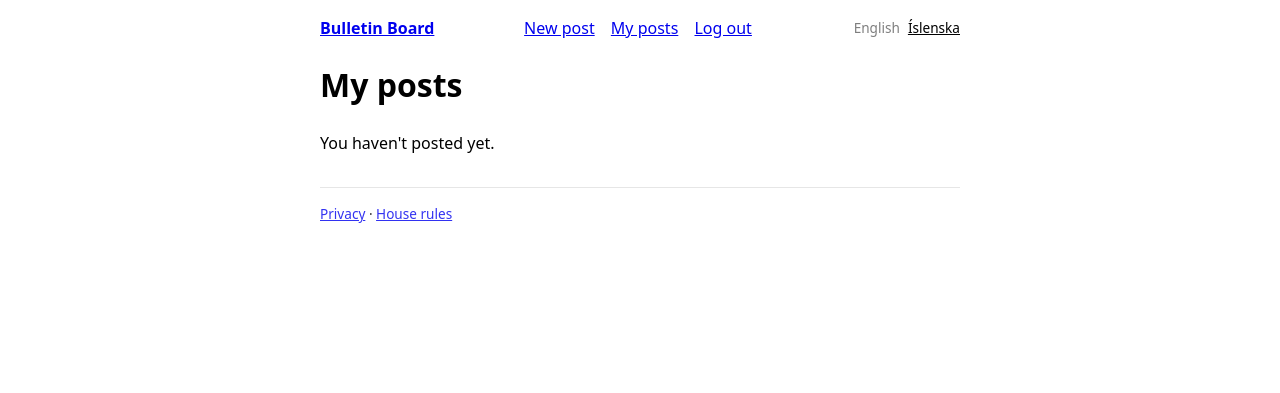
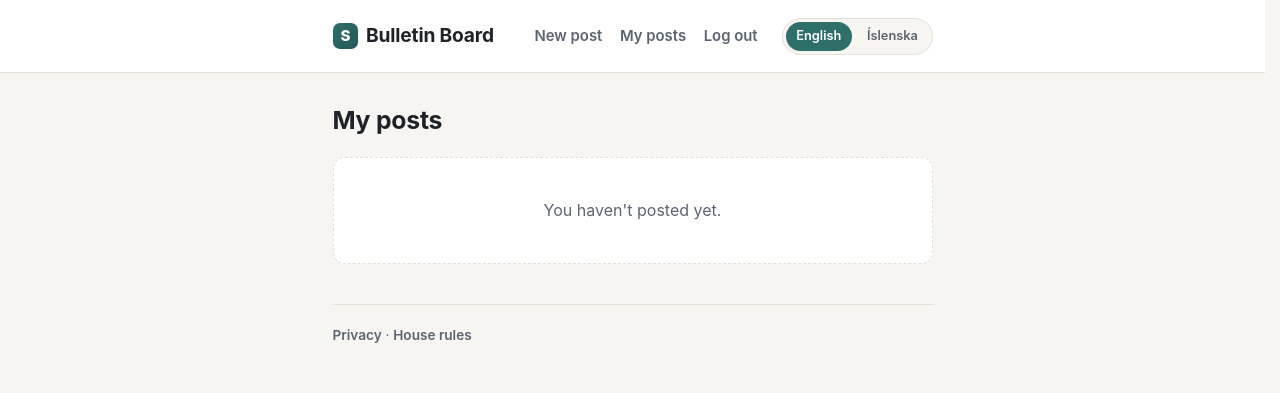
Before and after one commit to SludurHeimar/sludurheimar-bulletin, a Django app: page /en/me/posts/ in a window 1280 px wide. Shown: the top 393 px of the page. Run offline with Django 5.2, Linux system fonts and the light colour scheme; the visitor is signed in with stand-in values (Sample User, id 1); data that the repository does not hold is empty.

Commit message:
Add a proper visual design: stylesheet, category/status badges, card-style forms
- New board/static/board/css/style.css: color palette (light + dark mode via
  prefers-color-scheme), typography, card-style posts and forms, category
  filter pills, color-coded category/status badges.
- Restructure base.html with a real header/nav/footer and load the stylesheet.
- Category badges on feed and my_posts driven by the post's category value;
  status badges on my_posts.
- Wrap privacy/terms content in a .prose class for readable spacing.
- Fix whitenoise's manifest static storage breaking {% static %} locally
  (no collectstatic run in dev) by falling back to plain static storage
  when DEBUG is on.

Co-Authored-By: Claude Sonnet 5 <noreply@anthropic.com>

```diff
--- /dev/null
+++ b/board/static/board/css/style.css
@@ -0,0 +1,356 @@
+/* Sludur Heimar / Bulletin Board — site styles */
+
+:root {
+  color-scheme: light dark;
+
+  --bg: #f7f5f1;
+  --bg-elevated: #ffffff;
+  --text: #1f2328;
+  --text-muted: #5c6470;
+  --border: #e4e0d8;
+  --accent: #2f6f6a;
+  --accent-hover: #245954;
+  --accent-contrast: #ffffff;
+  --danger: #b3261e;
+  --danger-bg: #fbeceb;
+  --success: #1f7a3d;
+  --success-bg: #e9f6ee;
+  --pending: #a15c00;
+  --pending-bg: #fbeedd;
+  --shadow: 0 1px 2px rgba(20, 20, 15, 0.04), 0 1px 8px rgba(20, 20, 15, 0.05);
+  --radius: 12px;
+  --radius-sm: 8px;
+
+  --cat-ideas: #b45309;
+  --cat-ideas-bg: #fef3e2;
+  --cat-stories: #6d28d9;
+  --cat-stories-bg: #f2ecfc;
+  --cat-venting: #b91c1c;
+  --cat-venting-bg: #fcebea;
+  --cat-complaints: #c2410c;
+  --cat-complaints-bg: #fdece1;
+  --cat-other: #475569;
+  --cat-other-bg: #eceef1;
+}
+
+@media (prefers-color-scheme: dark) {
+  :root {
+    --bg: #15181b;
+    --bg-elevated: #1d2125;
+    --text: #eef0f2;
+    --text-muted: #9aa3ad;
+    --border: #2c3136;
+    --accent: #4fada5;
+    --accent-hover: #6bc1b9;
+    --accent-contrast: #0d1414;
+    --danger: #f2a49c;
+    --danger-bg: #3a1f1d;
+    --success: #8fd6a8;
+    --success-bg: #1b3325;
+    --pending: #f0c084;
+    --pending-bg: #3a2c15;
+    --shadow: 0 1px 2px rgba(0, 0, 0, 0.3), 0 2px 10px rgba(0, 0, 0, 0.25);
+
+    --cat-ideas: #f0b167;
+    --cat-ideas-bg: #3a2a14;
+    --cat-stories: #b79cf2;
+    --cat-stories-bg: #2a2140;
+    --cat-venting: #f0968e;
+    --cat-venting-bg: #3a1e1c;
+    --cat-complaints: #f0a679;
+    --cat-complaints-bg: #3a2416;
+    --cat-other: #b0b9c4;
+    --cat-other-bg: #262b30;
+  }
+}
+
+* { box-sizing: border-box; }
+
+html { scrollbar-gutter: stable; }
+
+body {
+  margin: 0;
+  background: var(--bg);
+  color: var(--text);
+  font-family: -apple-system, BlinkMacSystemFont, "Segoe UI", Roboto, Helvetica, Arial, sans-serif;
+  line-height: 1.55;
+  -webkit-font-smoothing: antialiased;
+}
+
+.page {
+  max-width: 640px;
+  margin: 0 auto;
+  padding: 0 1.25rem 3rem;
+}
+
+a { color: var(--accent); text-decoration: none; }
+a:hover { color: var(--accent-hover); text-decoration: underline; }
+
+/* Header */
+
+.site-header {
+  border-bottom: 1px solid var(--border);
+  background: var(--bg-elevated);
+  margin-bottom: 1.75rem;
+}
+
+.site-header .page {
+  padding-top: 1.1rem;
+  padding-bottom: 1.1rem;
+  display: flex;
+  flex-wrap: wrap;
+  align-items: center;
+  gap: .75rem 1.5rem;
+}
+
+.brand {
+  display: inline-flex;
+  align-items: center;
+  gap: .5rem;
+  font-size: 1.2rem;
+  font-weight: 700;
+  color: var(--text);
+  letter-spacing: -0.01em;
+}
+.brand:hover { color: var(--text); text-decoration: none; }
+.brand .mark {
+  width: 1.6rem;
+  height: 1.6rem;
+  border-radius: 7px;
+  background: linear-gradient(135deg, var(--accent), var(--accent-hover));
+  color: var(--accent-contrast);
+  display: inline-flex;
+  align-items: center;
+  justify-content: center;
+  font-size: .95rem;
+  font-weight: 800;
+  flex: none;
+}
+
+.site-nav {
+  display: flex;
+  align-items: center;
+  gap: 1.1rem;
+  flex-wrap: wrap;
+  font-size: .93rem;
+  font-weight: 600;
+  margin-left: auto;
+}
+.site-nav a { color: var(--text-muted); }
+.site-nav a:hover { color: var(--accent); text-decoration: none; }
+
+.lang-switch {
+  display: inline-flex;
+  gap: .3rem;
+  font-size: .8rem;
+  border: 1px solid var(--border);
+  border-radius: 999px;
+  padding: .2rem;
+  background: var(--bg);
+}
+.lang-switch button {
+  width: auto;
+  border: none;
+  background: none;
+  padding: .28rem .65rem;
+  margin: 0;
+  border-radius: 999px;
+  cursor: pointer;
+  color: var(--text-muted);
+  font: inherit;
+  font-weight: 600;
+}
+.lang-switch button:hover { color: var(--accent); }
+.lang-switch button[disabled] {
+  background: var(--accent);
+  color: var(--accent-contrast);
+  cursor: default;
+  opacity: 1;
+}
+
+/* Messages */
+
+.messages { list-style: none; padding: 0; margin: 0 0 1.25rem; }
+.messages li {
+  padding: .65rem .9rem;
+  border-radius: var(--radius-sm);
+  margin-bottom: .5rem;
+  background: var(--success-bg);
+  color: var(--success);
+  font-size: .92rem;
+  font-weight: 600;
+}
+
+/* Category filter chips */
+
+.cats {
+  display: flex;
+  flex-wrap: wrap;
+  gap: .45rem;
+  margin-bottom: 1.4rem;
+}
+.cats a {
+  display: inline-block;
+  padding: .35rem .85rem;
+  border-radius: 999px;
+  background: var(--bg-elevated);
+  border: 1px solid var(--border);
+  color: var(--text-muted);
+  font-size: .87rem;
+  font-weight: 600;
+}
+.cats a:hover { color: var(--accent); border-color: var(--accent); text-decoration: none; }
+.cats a.active {
+  background: var(--accent);
+  border-color: var(--accent);
+  color: var(--accent-contrast);
+}
+
+/* Posts */
+
+.post {
+  background: var(--bg-elevated);
+  border: 1px solid var(--border);
+  border-radius: var(--radius);
+  padding: 1rem 1.15rem;
+  margin-bottom: .9rem;
+  box-shadow: var(--shadow);
+}
+.post .meta {
+  display: flex;
+  align-items: center;
+  gap: .5rem;
+  font-size: .78rem;
+  color: var(--text-muted);
+  margin-bottom: .55rem;
+}
+.post .body { white-space: pre-line; word-wrap: break-word; }
+
+.badge {
+  display: inline-block;
+  padding: .15rem .55rem;
+  border-radius: 999px;
+  font-weight: 700;
+  font-size: .72rem;
+  text-transform: uppercase;
+  letter-spacing: .02em;
+}
+.badge-ideas { color: var(--cat-ideas); background: var(--cat-ideas-bg); }
+.badge-stories { color: var(--cat-stories); background: var(--cat-stories-bg); }
+.badge-venting { color: var(--cat-venting); background: var(--cat-venting-bg); }
+.badge-complaints { color: var(--cat-complaints); background: var(--cat-complaints-bg); }
+.badge-other { color: var(--cat-other); background: var(--cat-other-bg); }
+
+.badge-pending { color: var(--pending); background: var(--pending-bg); }
+.badge-approved { color: var(--success); background: var(--success-bg); }
+.badge-rejected { color: var(--danger); background: var(--danger-bg); }
+
+.empty-state {
+  text-align: center;
+  color: var(--text-muted);
+  padding: 2.5rem 1rem;
+  border: 1px dashed var(--border);
+  border-radius: var(--radius);
+  background: var(--bg-elevated);
+}
+
+/* Headings */
+
+h1 {
+  font-size: 1.55rem;
+  letter-spacing: -0.01em;
+  margin: 0 0 1.1rem;
+}
+h2 {
+  font-size: 1.1rem;
+  margin: 1.6rem 0 .5rem;
+}
+.page > h1:first-child,
+.form-card h1 { margin-top: 0; }
+
+/* Forms */
+
+.form-card {
+  background: var(--bg-elevated);
+  border: 1px solid var(--border);
+  border-radius: var(--radius);
+  padding: 1.4rem 1.4rem 1.5rem;
+  box-shadow: var(--shadow);
+  max-width: 440px;
+}
+
+form p { margin: 0 0 1rem; }
+
+label {
+  display: block;
+  font-size: .85rem;
+  font-weight: 700;
+  margin-bottom: .3rem;
+  color: var(--text);
+}
+
+textarea, input[type="text"], input[type="email"], input[type="password"], select {
+  font: inherit;
+  width: 100%;
+  box-sizing: border-box;
+  padding: .6rem .7rem;
+  border: 1px solid var(--border);
+  border-radius: var(--radius-sm);
+  background: var(--bg);
+  color: var(--text);
+  transition: border-color .15s ease;
+}
+textarea:focus, input:focus, select:focus {
+  outline: none;
+  border-color: var(--accent);
+}
+textarea { min-height: 7.5rem; resize: vertical; }
+
+small { color: var(--text-muted); font-size: .8rem; }
+
+ul.errorlist {
+  list-style: none;
+  padding: 0;
+  margin: 0 0 .35rem;
+  color: var(--danger);
+  font-size: .85rem;
+  font-weight: 600;
+}
+
+button, input[type="submit"] {
+  font: inherit;
+  font-weight: 700;
+  width: auto;
+  cursor: pointer;
+  background: var(--accent);
+  color: var(--accent-contrast);
+  border: none;
+  border-radius: var(--radius-sm);
+  padding: .65rem 1.3rem;
+  margin: .25rem 0 0;
+  transition: background .15s ease;
+}
+button:hover, input[type="submit"]:hover { background: var(--accent-hover); }
+
+/* Static pages */
+
+.prose ul { padding-left: 1.2rem; }
+.prose li { margin-bottom: .3rem; }
+.prose p { margin: 0 0 .9rem; }
+
+/* Footer */
+
+footer.site-footer {
+  margin-top: 2.5rem;
+  padding-top: 1.25rem;
+  border-top: 1px solid var(--border);
+  font-size: .85rem;
+  color: var(--text-muted);
+}
+footer.site-footer a { color: var(--text-muted); font-weight: 600; }
+footer.site-footer a:hover { color: var(--accent); }
+
+@media (max-width: 480px) {
+  .site-header .page { flex-direction: column; align-items: flex-start; }
+  .site-nav { margin-left: 0; }
+}
--- a/board/templates/board/base.html
+++ b/board/templates/board/base.html
@@ -1,31 +1,17 @@
-{% load i18n %}
+{% load i18n static %}
 <!doctype html>
 <html lang="{{ LANGUAGE_CODE }}">
 <head>
   <meta charset="utf-8">
   <meta name="viewport" content="width=device-width, initial-scale=1">
   <title>{% block title %}{% trans "Bulletin Board" %}{% endblock %}</title>
-  <style>
-    :root { color-scheme: light dark; }
-    body { font-family: system-ui, sans-serif; max-width: 640px; margin: 0 auto; padding: 1rem; line-height: 1.5; }
-    header { display: flex; justify-content: space-between; align-items: center; flex-wrap: wrap; gap: .5rem; margin-bottom: 1rem; }
-    nav a { margin-right: .75rem; }
-    .post { border: 1px solid #8884; border-radius: 8px; padding: .75rem 1rem; margin-bottom: .75rem; }
-    .post .meta { font-size: .8rem; opacity: .7; margin-bottom: .35rem; }
-    .messages { list-style: none; padding: 0; }
-    .messages li { padding: .5rem .75rem; border-radius: 6px; margin-bottom: .5rem; background: #8882; }
-    textarea, input, select, button { font: inherit; width: 100%; box-sizing: border-box; padding: .5rem; margin: .25rem 0 .75rem; }
-    button { width: auto; cursor: pointer; }
-    .cats a { margin-right: .5rem; font-size: .9rem; }
-    .lang-switch { display: inline-flex; gap: .5rem; font-size: .85rem; }
-    .lang-switch button { width: auto; padding: 0; margin: 0; background: none; border: none; text-decoration: underline; cursor: pointer; color: inherit; }
-    .lang-switch button[disabled] { text-decoration: none; opacity: .5; cursor: default; }
-  </style>
+  <link rel="stylesheet" href="{% static 'board/css/style.css' %}">
 </head>
 <body>
-  <header>
-    <a href="{% url 'feed' %}"><strong>{% trans "Bulletin Board" %}</strong></a>
-    <nav>
+  <header class="site-header">
+    <div class="page">
+      <a href="{% url 'feed' %}" class="brand"><span class="mark">S</span>{% trans "Bulletin Board" %}</a>
+      <nav class="site-nav">
         {% if user.is_authenticated %}
           <a href="{% url 'new_post' %}">{% trans "New post" %}</a>
           <a href="{% url 'my_posts' %}">{% trans "My posts" %}</a>
@@ -47,8 +33,10 @@
           </form>
         {% endfor %}
       </div>
+    </div>
   </header>
 
+  <div class="page">
     {% if messages %}
       <ul class="messages">
         {% for message in messages %}<li>{{ message }}</li>{% endfor %}
@@ -57,8 +45,9 @@
 
     {% block content %}{% endblock %}
 
-  <footer style="margin-top:2rem; padding-top:1rem; border-top:1px solid #8884; font-size:.85rem; opacity:.8;">
+    <footer class="site-footer">
       <a href="{% url 'privacy' %}">{% trans "Privacy" %}</a> · <a href="{% url 'terms' %}">{% trans "House rules" %}</a>
     </footer>
+  </div>
 </body>
 </html>
--- a/board/templates/board/login.html
+++ b/board/templates/board/login.html
@@ -2,11 +2,13 @@
 {% load i18n %}
 {% block title %}{% trans "Log in" %}{% endblock %}
 {% block content %}
+  <div class="form-card">
     <h1>{% trans "Log in" %}</h1>
     <form method="post">
       {% csrf_token %}
       {{ form.as_p }}
       <button type="submit">{% trans "Log in" %}</button>
     </form>
-  <p><a href="{% url 'password_reset' %}">{% trans "Forgot your password?" %}</a></p>
+    <p style="margin-top:.9rem;"><a href="{% url 'password_reset' %}">{% trans "Forgot your password?" %}</a></p>
+  </div>
 {% endblock %}
--- a/board/templates/board/my_posts.html
+++ b/board/templates/board/my_posts.html
@@ -5,10 +5,14 @@
   <h1>{% trans "My posts" %}</h1>
   {% for post in posts %}
     <div class="post">
-      <div class="meta">{{ post.get_category_display }} · {{ post.get_status_display }} · {% blocktrans with time=post.created_at|timesince %}{{ time }} ago{% endblocktrans %}</div>
-      <div>{{ post.body|linebreaksbr }}</div>
+      <div class="meta">
+        <span class="badge badge-{{ post.category }}">{{ post.get_category_display }}</span>
+        <span class="badge badge-{{ post.status }}">{{ post.get_status_display }}</span>
+        <span>{% blocktrans with time=post.created_at|timesince %}{{ time }} ago{% endblocktrans %}</span>
+      </div>
+      <div class="body">{{ post.body|linebreaksbr }}</div>
     </div>
   {% empty %}
-    <p>{% trans "You haven't posted yet." %}</p>
+    <p class="empty-state">{% trans "You haven't posted yet." %}</p>
   {% endfor %}
 {% endblock %}
--- a/board/templates/board/password_reset.html
+++ b/board/templates/board/password_reset.html
@@ -2,6 +2,7 @@
 {% load i18n %}
 {% block title %}{% trans "Reset your password" %}{% endblock %}
 {% block content %}
+  <div class="form-card">
     <h1>{% trans "Reset your password" %}</h1>
     <p>{% trans "Enter your account's email and we'll send a reset link." %}</p>
     <form method="post">
@@ -9,4 +10,5 @@
       {{ form.as_p }}
       <button type="submit">{% trans "Send reset link" %}</button>
     </form>
+  </div>
 {% endblock %}
--- a/board/templates/board/password_reset_complete.html
+++ b/board/templates/board/password_reset_complete.html
@@ -2,6 +2,8 @@
 {% load i18n %}
 {% block title %}{% trans "Password updated" %}{% endblock %}
 {% block content %}
-  <h1>{% trans "Password updated" %}</h1>
-  <p>{% url 'login' as login_url %}{% blocktrans %}<a href="{{ login_url }}">Log in</a> with your new password.{% endblocktrans %}</p>
+  <div class="form-card">
+    <h1>{% trans "Password updated" %}</h1>
+    <p>{% url 'login' as login_url %}{% blocktrans %}<a href="{{ login_url }}">Log in</a> with your new password.{% endblocktrans %}</p>
+  </div>
 {% endblock %}
--- a/board/templates/board/password_reset_confirm.html
+++ b/board/templates/board/password_reset_confirm.html
@@ -2,6 +2,7 @@
 {% load i18n %}
 {% block title %}{% trans "Set a new password" %}{% endblock %}
 {% block content %}
+  <div class="form-card">
     <h1>{% trans "Set a new password" %}</h1>
     {% if validlink %}
       <form method="post">
@@ -12,4 +13,5 @@
     {% else %}
       <p>{% trans "This reset link is invalid or has expired." %}</p>
     {% endif %}
+  </div>
 {% endblock %}
--- a/board/templates/board/password_reset_done.html
+++ b/board/templates/board/password_reset_done.html
@@ -2,6 +2,8 @@
 {% load i18n %}
 {% block title %}{% trans "Check your email" %}{% endblock %}
 {% block content %}
-  <h1>{% trans "Check your email" %}</h1>
-  <p>{% trans "If that address is on an account, a reset link is on its way." %}</p>
+  <div class="form-card">
+    <h1>{% trans "Check your email" %}</h1>
+    <p>{% trans "If that address is on an account, a reset link is on its way." %}</p>
+  </div>
 {% endblock %}
--- a/board/templates/board/post_form.html
+++ b/board/templates/board/post_form.html
@@ -2,6 +2,7 @@
 {% load i18n %}
 {% block title %}{% trans "New post" %}{% endblock %}
 {% block content %}
+  <div class="form-card">
     <h1>{% trans "New post" %}</h1>
     <form method="post">
       {% csrf_token %}
@@ -9,4 +10,5 @@
       {% for field in form %}{% if field.name != "hp_website" %}{{ field.errors }}<p>{{ field.label_tag }} {{ field }}{% if field.help_text %}<br><small>{{ field.help_text }}</small>{% endif %}</p>{% endif %}{% endfor %}
       <button type="submit">{% trans "Submit for review" %}</button>
     </form>
+  </div>
 {% endblock %}
--- a/board/templates/board/privacy.html
+++ b/board/templates/board/privacy.html
@@ -1,7 +1,9 @@
 {% extends "board/base.html" %}
 {% load i18n %}
-{% block title %}{% trans "Privacy policy" %}{% endblock %}
+{% block title %}{% trans "Privacy policy" %}</div>
+{% endblock %}
 {% block content %}
+<div class="prose">
 <h1>{% trans "Privacy policy" %}</h1>
 
 <h2>{% trans "What we collect" %}</h2>
--- a/board/templates/board/signup.html
+++ b/board/templates/board/signup.html
@@ -2,6 +2,7 @@
 {% load i18n %}
 {% block title %}{% trans "Sign up" %}{% endblock %}
 {% block content %}
+  <div class="form-card">
     <h1>{% trans "Sign up" %}</h1>
     <form method="post">
       {% csrf_token %}
@@ -9,4 +10,5 @@
       {% for field in form %}{% if field.name != "hp_website" %}{{ field.errors }}<p>{{ field.label_tag }} {{ field }}{% if field.help_text %}<br><small>{{ field.help_text }}</small>{% endif %}</p>{% endif %}{% endfor %}
       <button type="submit">{% trans "Create account" %}</button>
     </form>
+  </div>
 {% endblock %}
--- a/board/templates/board/terms.html
+++ b/board/templates/board/terms.html
@@ -1,7 +1,9 @@
 {% extends "board/base.html" %}
 {% load i18n %}
-{% block title %}{% trans "House rules" %}{% endblock %}
+{% block title %}{% trans "House rules" %}</div>
+{% endblock %}
 {% block content %}
+<div class="prose">
 <h1>{% trans "House rules" %}</h1>
 
 <h2>{% trans "What this is" %}</h2>
```
Also changed, not shown: board/templates/board/feed.html (+8 -5 lines), config/settings.py (+9 -1 lines). Lines whose indentation alone changed are shown as unchanged.
